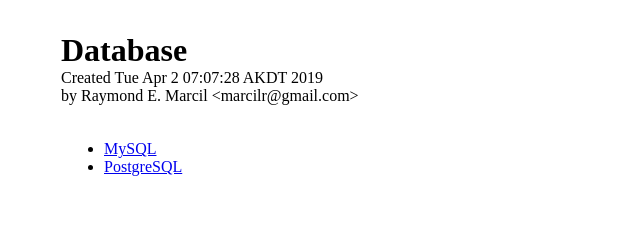
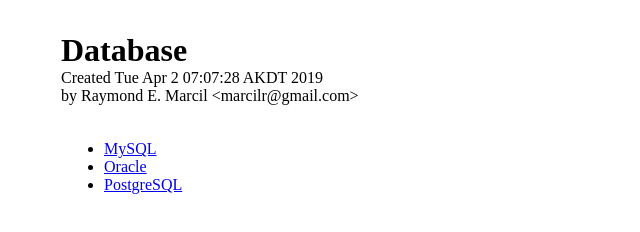
Before and after one commit to marcilr/database, a plain HTML site: page index.html in a window 1280 px wide. Shown: the whole page, without its empty margins (0-640 px from the left). Drawn offline with Linux system fonts and the light colour scheme.

Commit message:
Added oracle/ database

```diff
--- a/index.html
+++ b/index.html
@@ -46,6 +46,7 @@ by Raymond E. Marcil &lt;marcilr@gmail.com&gt;
 <td>
 	<ul>
         <li><a href="mysql/index.html">MySQL</a></li>
+        <li><a href="oracle/index.html">Oracle</a></li>
         <li><a href="postgresql/index.html">PostgreSQL</a></li>
     </ul>
 </td>
```
